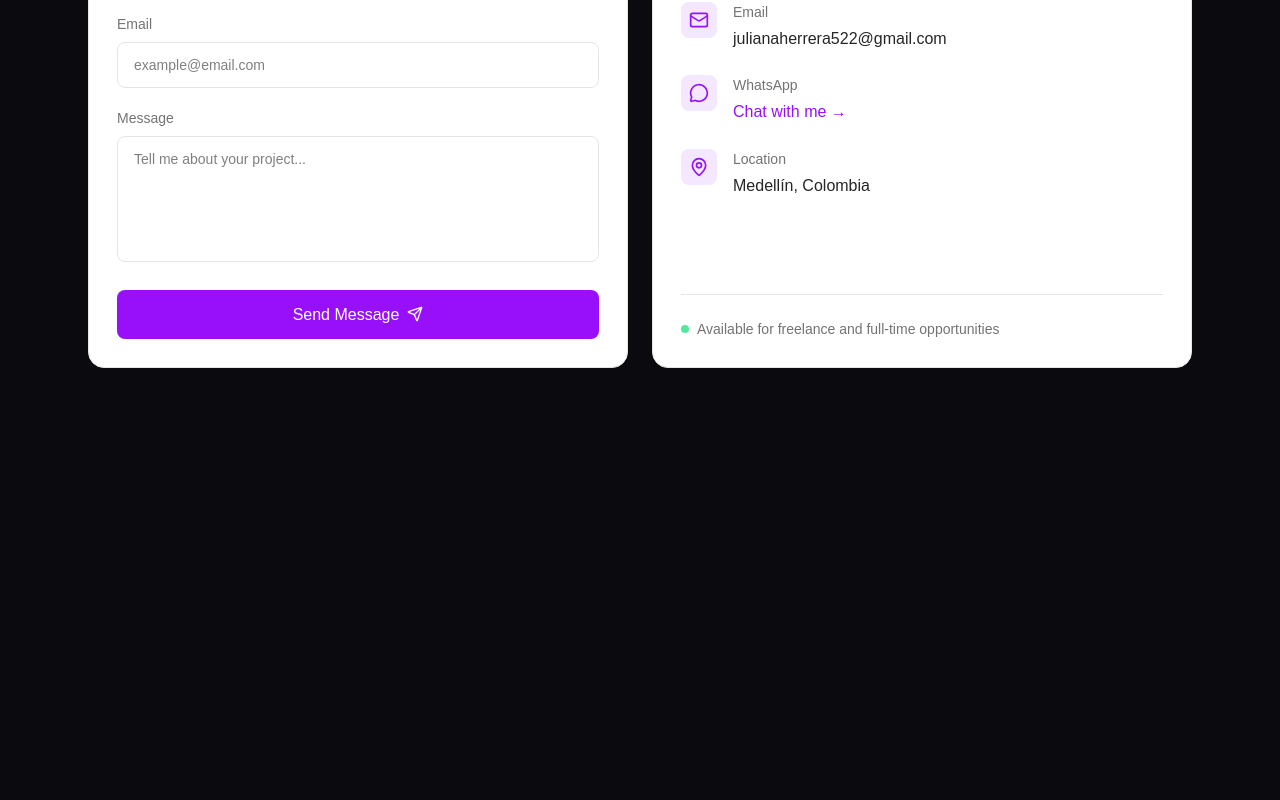
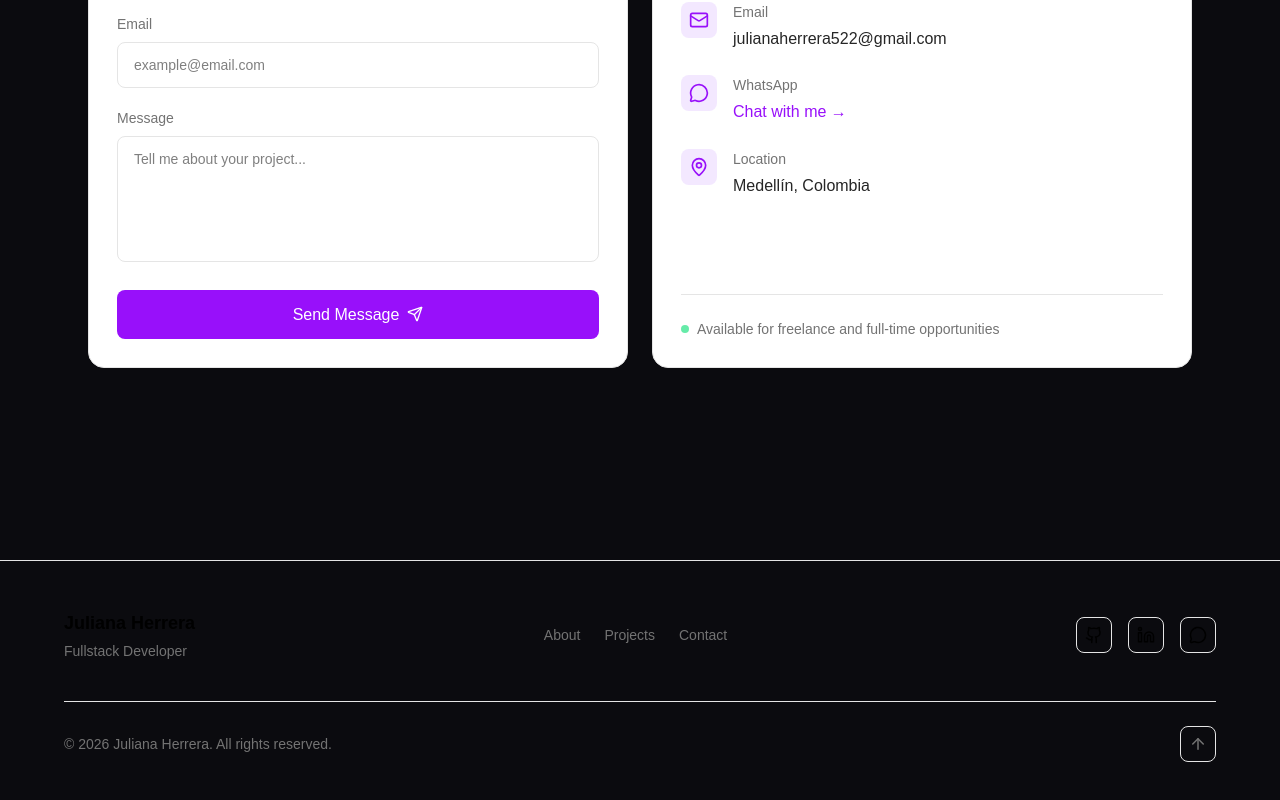
Before and after one commit to julianaherrera1/Portfolio-Juliana-Herrera, a Next.js app: page / in a window 1280 px wide. Shown: the part 4768-5568 px from the top of the page. Before the commit the page ends 5232 px from the top, so only its background shows below. Built offline with nearby package versions, Linux system fonts and the light colour scheme.

Commit message:
feat: add footer section

```diff
--- a/app/page.tsx
+++ b/app/page.tsx
@@ -6,6 +6,7 @@ import Services from "@/components/sections/Services";
 import Projects from "@/components/sections/Projects";
 import Education from "@/components/sections/Education";
 import Contact from "@/components/sections/Contact";
+import Footer from "@/components/ui/Footer";
 
 export default function Home() {
   return (
@@ -18,6 +19,7 @@ export default function Home() {
      <Projects />
      <Education />
      <Contact />
+     <Footer />
     </main>
   );
 }
--- a/components/ui/Footer.tsx
+++ b/components/ui/Footer.tsx
@@ -0,0 +1,88 @@
+"use client";
+
+import { Github, Linkedin, Mail, ArrowUp, MessageCircle } from "lucide-react";
+
+export default function Footer() {
+  const scrollToTop = () => {
+    window.scrollTo({ top: 0, behavior: "smooth" });
+  };
+
+  return (
+    <footer className="border-t border-neutral-200 dark:border-neutral-800 py-12 px-6 mt-24">
+
+      <div className="max-w-6xl mx-auto">
+
+        {/* Top */}
+        <div className="flex flex-col md:flex-row justify-between items-center gap-8">
+
+          {/* Name */}
+          <div className="text-center md:text-left">
+            <h3 className="text-lg font-semibold">
+              Juliana Herrera
+            </h3>
+            <p className="text-sm text-neutral-500 mt-1">
+              Fullstack Developer
+            </p>
+          </div>
+
+          {/* Navigation */}
+          <nav className="flex gap-6 text-sm text-neutral-500">
+            <a href="#about" className="hover:text-purple-500 transition">
+              About
+            </a>
+            <a href="#projects" className="hover:text-purple-500 transition">
+              Projects
+            </a>
+            <a href="#contact" className="hover:text-purple-500 transition">
+              Contact
+            </a>
+          </nav>
+
+          {/* Socials */}
+          <div className="flex gap-4">
+            <a
+              href="https://github.com/julianaherrera1"
+              target="_blank"
+              className="p-2 rounded-lg border border-neutral-200 dark:border-neutral-800 hover:border-purple-500 hover:text-purple-500 transition"
+            >
+              <Github size={18} />
+            </a>
+
+            <a
+              href="https://www.linkedin.com/in/juliana-herrera-ba3481332"
+              target="_blank"
+              className="p-2 rounded-lg border border-neutral-200 dark:border-neutral-800 hover:border-purple-500 hover:text-purple-500 transition"
+            >
+              <Linkedin size={18} />
+            </a>
+
+            <a
+              href="https://wa.me/573117249900?text=Hi%20Juliana%2C%20I%20found%20your%20portfolio%20and%20I%E2%80%99d%20love%20to%20talk%20about%20a%20potential%20project%20or%20collaboration." target="_blank"
+              className="p-2 rounded-lg border border-neutral-200 dark:border-neutral-800 hover:border-purple-500 hover:text-purple-500 transition"
+            >
+              <MessageCircle size={18} />
+            </a>
+          </div>
+
+        </div>
+
+        {/* Bottom */}
+        <div className="mt-10 border-t border-neutral-200 dark:border-neutral-800 pt-6 flex justify-between items-center text-sm text-neutral-500">
+
+          <p>
+            © {new Date().getFullYear()} Juliana Herrera. All rights reserved.
+          </p>
+
+          <button
+            onClick={scrollToTop}
+            className="p-2 rounded-lg border border-neutral-200 dark:border-neutral-800 hover:border-purple-500 hover:text-purple-500 transition"
+          >
+            <ArrowUp size={18} />
+          </button>
+
+        </div>
+
+      </div>
+    </footer>
+  );
+}
```
